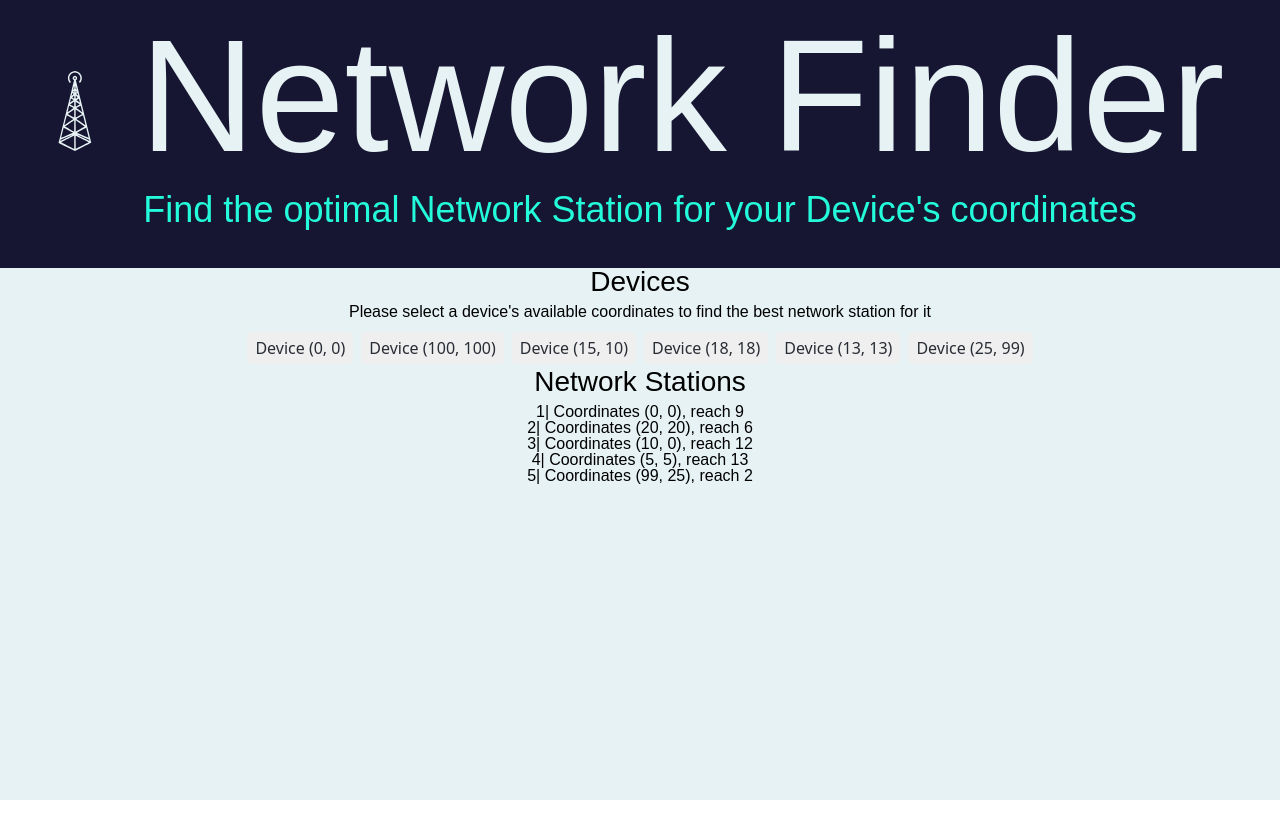
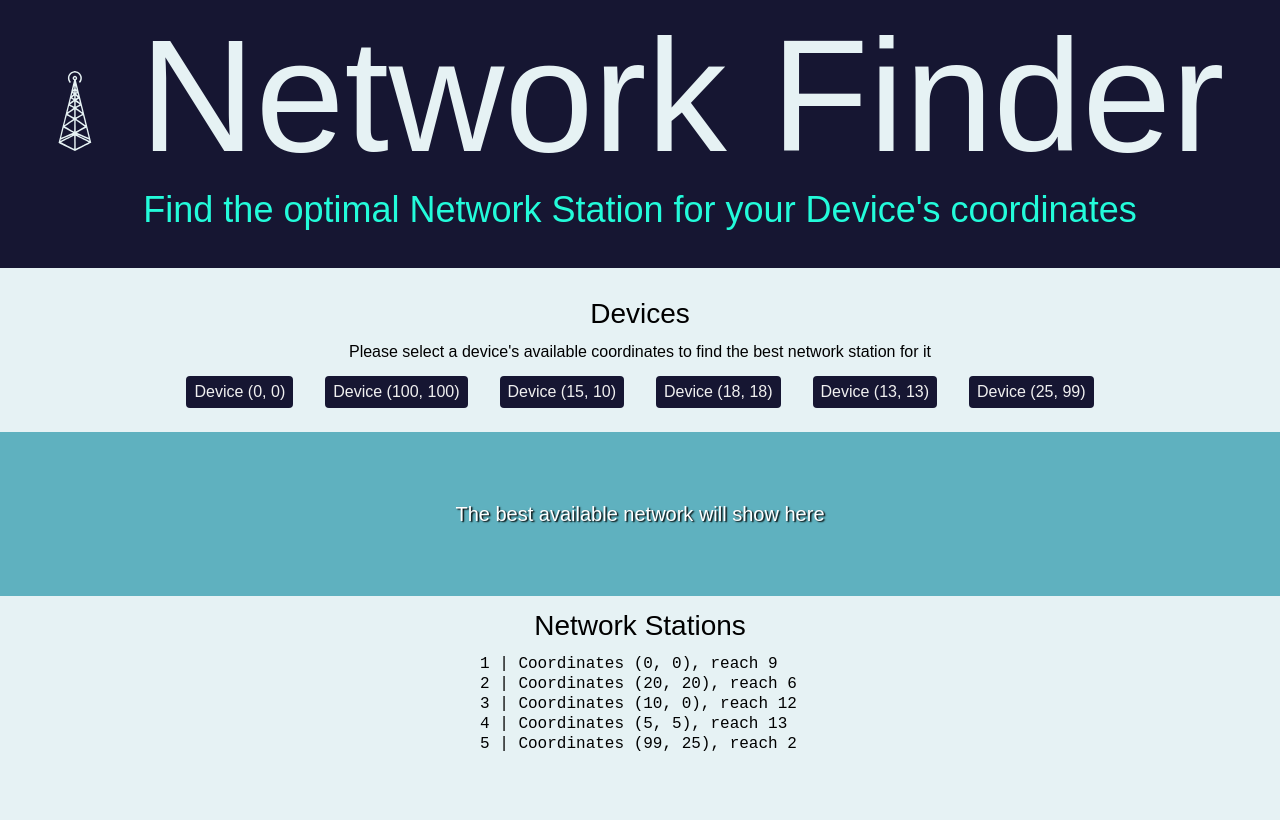
Before and after one commit to Claudiferock/nordcloud-jr-dev-assignment, a React (Create React App) app: page / in a window 1280 px wide. Built offline with nearby package versions, Linux system fonts and the light colour scheme.

Commit message:
Update UI layout

```diff
--- a/src/App.css
+++ b/src/App.css
@@ -48,11 +48,9 @@ button {
   border-radius: .25rem;
   font-size: 1rem;
   line-height: 1.5;
-  font-family: system-ui, sans-serif;
   padding: 0.25rem 0.5rem;
-  margin: 0.25rem;
+  margin: .5rem 1rem;
   cursor: pointer;
-  color: #282c34;
 }
 
 ul {
@@ -63,7 +61,7 @@ a {
   text-decoration: none;
 }
 
-/* Main CSS */
+/* General CSS */
 
 @import url('https://fonts.googleapis.com/css2?family=Oxygen:wght@300;400&display=swap');
 
@@ -76,6 +74,12 @@ a {
   --color-cyan-500: hsl(173, 99%, 50%);
   --color-cyan-600: rgb(35, 251, 218);
   --color-gray-300: hsl(0, 0%, 94%);
+  --color-white: hsl(0, 0%, 100%);
+  --color-black-900: hsl(0, 0%, 0%);
+  --color-black-600: hsla(0, 0%, 0%, 0.8);
+  --color-black-500: hsla(0, 0%, 0%, 0.75);
+  --color-black-300: hsla(0, 0%, 0%, 0.5);
+  --color-black-100: hsla(0, 0%, 0%, 0.25);
   --typewriterSpeed: 3s;
   --typewriterCharacters: 31;
 }
@@ -87,9 +91,12 @@ a {
   min-height: 100vh;
 }
 
+/* Header */
+
 .App-header {
   background-color: var(--color-blue-900);
   color: var(--color-blue-300);
+  min-height: 30vh;
   display: flex;
   flex-direction: column;
   align-items: center;
@@ -110,17 +117,30 @@ h1 {
 
 h2 {
   font-size: 2.25rem;
+  font-weight: 300;
   margin-block: 0 2.5rem;
   color: var(--color-cyan-600);
 }
 
+/* Main content */
+
+main {
+  display: flex;
+  flex-direction: column;
+  justify-content: space-between;
+  min-height: 69vh;
+}
+
 h3 {
   font-size: 1.75rem;
-  margin-block: 0 .5rem;
 }
 
 p {
   margin-block: .5rem;
+}
+
+.devices-title {
+  margin-block: 2rem 1rem;
 }
 
 .devices-list {
@@ -129,7 +149,10 @@ p {
 }
 
 .devices-list button {
-  transition: background-color 200ms ease-in-out;
+  background-color: var(--color-blue-900);
+  color: var(--color-gray-300);
+  transition: background-color 250ms ease-in-out,
+              color 200ms ease-in-out;
 }
 
 .devices-list button:hover,
@@ -137,6 +160,7 @@ p {
 .devices-list button:focus-visible {
   background-color: var(--color-cyan-500);
   outline: 2px solid var(--color-cyan-500);
+  color: var(--color-blue-900);
   cursor: pointer;
 }
 
@@ -145,9 +169,38 @@ p {
   color: var(--color-blue-300);
 }
 
-.output {
+.output-container {
+  padding-block: 8vh;
+  background-color: var(--color-blue-500);
+}
+
+.output-text {
   font-size: 1.25rem;
-  color: var(--color-cyan-500);
+  color: var(--color-white);
+  text-shadow: var(--color-black-900) .075em .05em .075em;
+}
+
+.output-text-red {
+  color: var(--color-red-500);
+}
+
+.networks-title {
+  margin-block: 0 1rem;
+}
+
+.networks-list {
+  display: flex;
+  flex-direction: column;
+  align-items: center;
+  padding-block: 0 4rem;
+}
+
+.networks-list li {
+  width: 20rem;
+  text-align: start;
+  font-family: "Courier New", Courier, monospace;
+  font-variant-numeric: tabular-nums;
+  margin-block: 0 .25rem;
 }
 
 @keyframes App-logo-spin {
--- a/src/App.tsx
+++ b/src/App.tsx
@@ -33,8 +33,13 @@ function App() {
         <DevicesList
           selectDevice={ selectDevice }
           />
+        <section className='output-container'>
+          { selectedDevice
+            ? <p className='output-text'>{ showOutput(selectedDevice, bestStation) }</p>
+            : <p className='output-text'>The best available network will show here</p>
+          }
+        </section>
         <NetworkStationsList />
-        { selectedDevice && <p className='output'>{ showOutput(selectedDevice, bestStation) }</p> }
       </main>
     </div>
   );
--- a/src/modules/DevicesList.tsx
+++ b/src/modules/DevicesList.tsx
@@ -4,8 +4,8 @@ import { uid } from '../utilities/utils'
 const DevicesList = ( { selectDevice }:any ) => {
 
   return(
-  <>
-    <h3>Devices</h3>
+  <section>
+    <h3 className='devices-title'>Devices</h3>
     <p>Please select a device's available coordinates to find the best network station for it</p>
     <ul className='devices-list'>
       {
@@ -18,7 +18,7 @@ const DevicesList = ( { selectDevice }:any ) => {
           )
       }
     </ul>
-  </>
+  </section>
   )
 }
 
--- a/src/modules/NetworkStationsList.tsx
+++ b/src/modules/NetworkStationsList.tsx
@@ -5,20 +5,20 @@ const NetworkStationsList = () => {
 
   let number = 1;
   return(
-  <>
-    <h3>Network Stations</h3>
+  <section>
+    <h3 className='networks-title'>Network Stations</h3>
     <ul className='networks-list'>
       {
         NETWORKSTATIONS.map(network => {
           let listItem = <li key={ uid() }>
-            { number }| Coordinates ({ network[0] }, { network[1] }), reach { network[2] }
+            { number } | Coordinates ({ network[0] }, { network[1] }), reach { network[2] }
           </li>;
           number++;
           return listItem;
           })
       }
     </ul>
-  </>
+  </section>
   )
 }
 
--- a/src/utilities/utils.ts
+++ b/src/utilities/utils.ts
@@ -42,6 +42,6 @@ export const getOptimalNetwork = function (device: TDeviceState): TNetworkState
 
 export const showOutput = function (device: TDevice, network: TNetworkState): string {
   return network === null
-    ? `No network station within reach for point ${device[0]},${device[1]}`
-    : `Best network station for point (${device[0]},${device[1]}) is in coordinates (${network[0]},${network[1]}) with a network speed of ${network[2]}`;
+    ? `No network station within reach for coordinates (${device[0]},${device[1]})`
+    : `Best network station for coordinates (${device[0]},${device[1]}) is in coordinates (${network[0]},${network[1]}) with a network speed of ${network[2]}`;
 }
```
